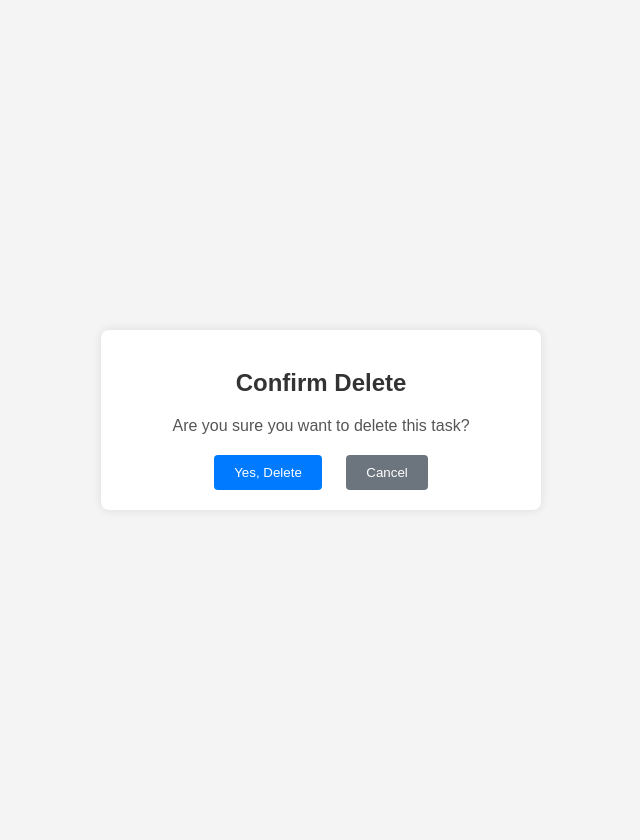
After one commit to EgbaFrank/TaskFlow, a Django app: page /1/delete/ in a window 1280 px wide. The commit adds this page. Shown: the whole page, without its empty margins (319-959 px from the left). Run offline with Django 5.2, Linux system fonts and the light colour scheme; a user stored in the database is signed in; tables that the repository leaves empty hold one stand-in row (values such as "Sample post").

Commit message:
Feat: Add user association to tasks and implement task update and delete functionality

```diff
--- a/apps/tasks/models.py
+++ b/apps/tasks/models.py
@@ -1,8 +1,10 @@
 from django.db import models
+from django.contrib.auth.models import User
 
 # Create your models here.
 class Task(models.Model):
-    title = models.CharField(max_length=200, unique=True)
+    user = models.ForeignKey(User, on_delete=models.CASCADE)
+    title = models.CharField(max_length=200)
     description = models.TextField(blank=True, null=True)
     completed = models.BooleanField(default=False)
     created_at = models.DateTimeField(auto_now_add=True)
--- /dev/null
+++ b/apps/tasks/templates/task_confirm_delete.html
@@ -0,0 +1,78 @@
+<!DOCTYPE html>
+<html lang="en">
+
+<head>
+    <meta charset="UTF-8">
+    <meta name="viewport" content="width=device-width, initial-scale=1.0">
+    <title>Confirm Delete</title>
+    <style>
+        body {
+            font-family: Arial, sans-serif;
+            background-color: #f4f4f4;
+            margin: 0;
+            padding: 20px;
+            display: flex;
+            justify-content: center;
+            align-items: center;
+            height: 100vh;
+        }
+
+        .container {
+            background: #fff;
+            padding: 20px;
+            border-radius: 8px;
+            box-shadow: 0 0 10px rgba(0, 0, 0, 0.1);
+            width: 100%;
+            max-width: 400px;
+            text-align: center;
+        }
+
+        h2 {
+            color: #333;
+            margin-bottom: 20px;
+        }
+
+        p {
+            margin-bottom: 20px;
+            color: #555;
+        }
+
+        button {
+            background-color: #007bff;
+            color: white;
+            padding: 10px 20px;
+            border: none;
+            border-radius: 4px;
+            cursor: pointer;
+            margin: 0 10px;
+        }
+
+        button:hover {
+            background-color: #0056b3;
+        }
+
+        .cancel-button {
+            background-color: #6c757d;
+        }
+
+        .cancel-button:hover {
+            background-color: #5a6268;
+        }
+    </style>
+</head>
+
+<body>
+    <div class="container">
+        <h2>Confirm Delete</h2>
+        <p>Are you sure you want to delete this task?</p>
+        <form method="post">
+            {% csrf_token %}
+            <button type="submit">Yes, Delete</button>
+            <a href="{% url 'task_list' %}">
+                <button type="button" class="cancel-button">Cancel</button>
+            </a>
+        </form>
+    </div>
+</body>
+
+</html>
--- a/apps/tasks/views.py
+++ b/apps/tasks/views.py
@@ -1,8 +1,8 @@
 from django.shortcuts import render, redirect
-from django.contrib.auth import authenticate, login, logout
+from django.contrib.auth import login, logout
 from django.contrib.auth.forms import AuthenticationForm
 from django.contrib.auth.decorators import login_required
-from django.http import HttpResponse
+from django.http import HttpResponse, HttpResponseForbidden
 from django.contrib import messages
 from .models import Task
 from .forms import TaskForm, RegisterForm
@@ -12,19 +12,49 @@ from django.contrib.auth.models import User
 # Create your views here.
 @login_required
 def task_list(request):
-    tasks = Task.objects.all().order_by("completed", "due_date")
+    tasks = Task.objects.filter(user=request.user).order_by("completed", "due_date")
     form = TaskForm()
     if request.method == "POST":
         form = TaskForm(request.POST)
         if form.is_valid():
-            form.save()
+            task = form.save(commit=False)
+            task.user = request.user
+            task.save()
             messages.success(request, "Task added successfully!")
             return redirect("task_list")
-    return render(request, "tasks.html", {"tasks": tasks, "form": form})
+    return render(
+        request, "tasks.html", {"tasks": tasks, "form": form, "user": request.user}
+    )
 
 
-def task_detail(request):
-    return HttpResponse("<h1>Task Details Page</h1>")
+@login_required
+def task_update(request, task_id):
+    try:
+        task = Task.objects.get(id=task_id, user=request.user)
+    except Task.DoesNotExist:
+        return HttpResponseForbidden("You are not allowed to edit this task")
+
+    form = TaskForm(instance=task)
+    if request.method == "POST":
+        form = TaskForm(request.POST, instance=task)
+        if form.is_valid():
+            form.save()
+            return redirect("task_list")
+    return render(request, "task_update.html", {"form": form})
+
+
+@login_required
+def task_delete(request, task_id):
+    try:
+        task = Task.objects.get(id=task_id, user=request.user)
+    except Task.DoesNotExist:
+        return HttpResponseForbidden("You are not allowed to delete this task")
+
+    if request.method == "POST":
+        task.delete()
+        return redirect("task_list")
+
+    return render(request, "task_confirm_delete.html", {"task": task})
 
 
 def register_view(request):
@@ -34,7 +64,10 @@ def register_view(request):
         if form.is_valid():
             username = form.cleaned_data.get("username")
             if User.objects.filter(username=username).exists():
-                messages.error(request, "Username already exists. Please choose a different username.")
+                messages.error(
+                    request,
+                    "Username already exists. Please choose a different username.",
+                )
             else:
                 user = form.save(commit=False)
                 password = form.cleaned_data.get("password")
--- a/config/settings.py
+++ b/config/settings.py
@@ -126,3 +126,6 @@ STATIC_URL = 'static/'
 # https://docs.djangoproject.com/en/5.1/ref/settings/#default-auto-field
 
 DEFAULT_AUTO_FIELD = 'django.db.models.BigAutoField'
+LOGIN_REDIRECT_URL = 'task_list'
+LOGOUT_REDIRECT_URL = 'login'
+LOGIN_URL = "/login/"
--- a/config/urls.py
+++ b/config/urls.py
@@ -17,18 +17,15 @@ Including another URLconf
 from django.contrib import admin
 from django.urls import path
 from django.http import HttpResponse
-from apps.tasks.views import task_list, task_detail
+from apps.tasks.views import task_list, task_update, task_delete
 from apps.tasks.views import register_view, login_view, logout_view
-
-def home(request):
-    return HttpResponse('<h1>Welcome to TaskFlow</h1><p>TaskFlow is a simple task management system.</p>')
 
 urlpatterns = [
     path('admin/', admin.site.urls),
-    path('', home),
-    path('tasks/', task_list, name='task_list'),
-    path('detail/', task_detail),
+    path('', task_list, name='task_list'),
     path('register/', register_view, name='register'),
     path('login/', login_view, name='login'),
     path('logout/', logout_view, name='logout'),
+    path('<int:task_id>/update/', task_update, name='task_update'),
+    path('<int:task_id>/delete/', task_delete, name='task_delete'),
 ]
```
Also changed, not shown: apps/tasks/templates/task_update.html (added, +73 -0 lines), apps/tasks/templates/tasks.html (+68 -1 lines), apps/tasks/migrations/0005_task_user.py (added), apps/tasks/migrations/0006_alter_task_title.py (added).
